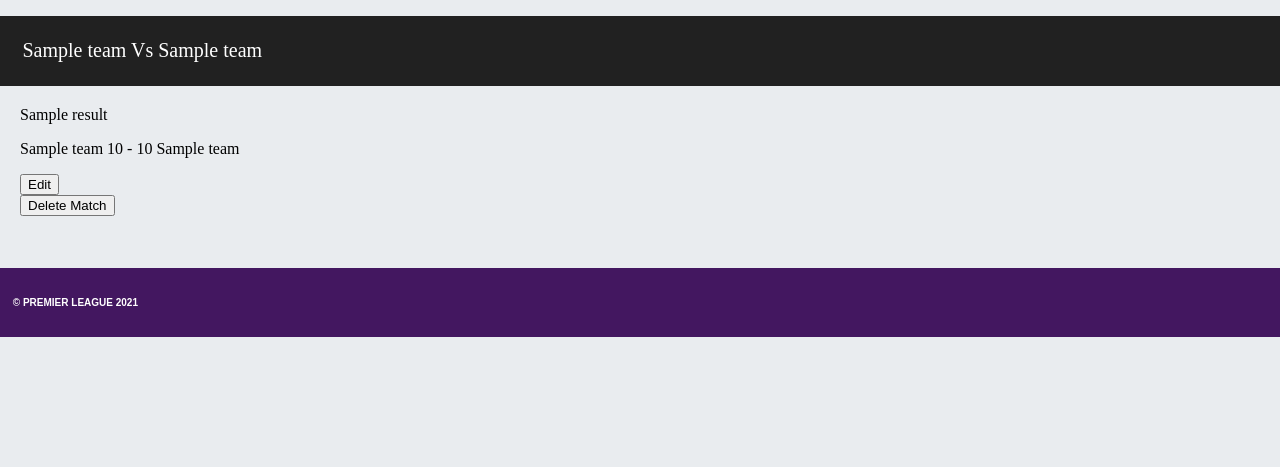
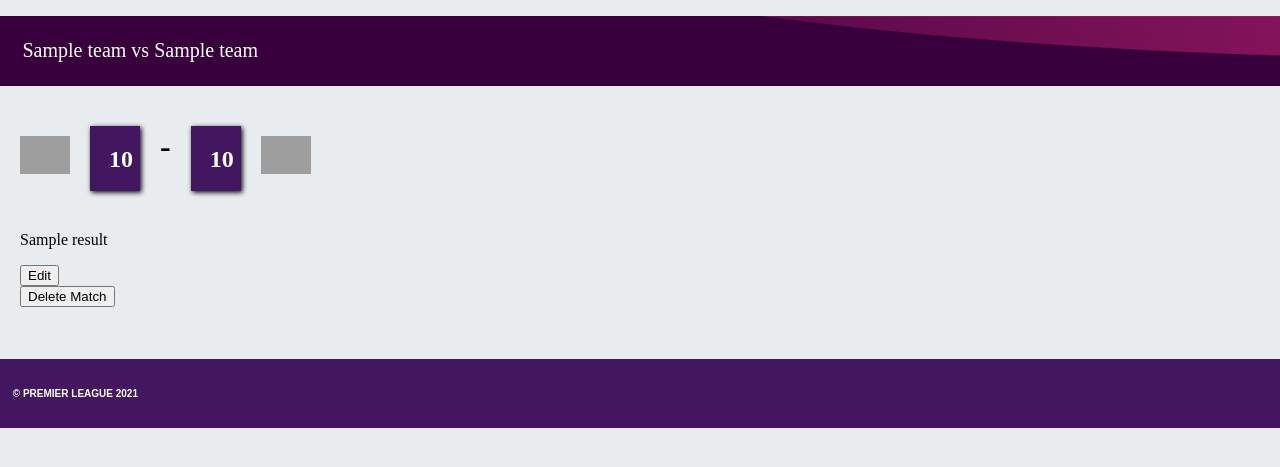
Before and after one commit to Marshall3c03/SportsLeagueWebApp, a Flask app: page /match/1 in a window 1280 px wide. Shown: the part 175-642 px from the top of the page. Run offline with Flask 2, Linux system fonts and the light colour scheme; a database or web service that is not in the repository returns one stand-in record (values such as "Sample title"); some libraries are stand-ins or nearby versions; some web fonts are replaced; grey boxes are pictures that could not be loaded.

Commit message:
Added better looking individual match screen

```diff
--- a/controllers/matches_controller.py
+++ b/controllers/matches_controller.py
@@ -9,12 +9,12 @@ matches_blueprint = Blueprint("matches", __name__)
 
 @matches_blueprint.route("/matches")
 def matches():
-    matches = match_repository.select_all()
+    matches = match_repository.select_all_in_match_order()
     return render_template('matches.html', title="Matches",all_matches=matches)
 
 @matches_blueprint.route("/newmatch", methods=['GET'])
 def newmatch():
-    teams = team_repository.select_all()
+    teams = team_repository.select_all_by_alphabetical()
     return render_template('/matches/newmatch.html', title="New Match", all_teams=teams)
 
 @matches_blueprint.route('/matches', methods=['POST'])
@@ -44,7 +44,7 @@ def show_match(id):
 def edit_match(id):
     match = match_repository.select(id)
     matches = match_repository.select_all()
-    teams = team_repository.select_all()
+    teams = team_repository.select_all_by_alphabetical()
     return render_template('/matches/editmatch.html', all_matches=matches, all_teams = teams, match=match)
 
 @matches_blueprint.route('/match/<id>', methods=['POST'])
--- a/repositories/match_repository.py
+++ b/repositories/match_repository.py
@@ -16,6 +16,19 @@ def select_all():
     matches = []
 
     sql = "SELECT * FROM matches"
+    results = run_sql(sql)
+
+    for row in results:
+        home_team = team_repository.select(row['home_team_id'])
+        away_team = team_repository.select(row['away_team_id'])
+        match = Match(home_team, away_team, row['home_score'],row['away_score'], row['result'], row['id'] )
+        matches.append(match)
+    return matches
+
+def select_all_in_match_order():
+    matches = []
+
+    sql = "SELECT * FROM matches ORDER BY id"
     results = run_sql(sql)
 
     for row in results:
--- a/static/matchesstyle.css
+++ b/static/matchesstyle.css
@@ -3,7 +3,8 @@
 }
 
 .match_teams {
-    background-color: rgb(33,33,33);
+    /* background-color: rgb(33,33,33); */
+    background-image: url("/static/images/banner.png");
     height: 50px;
     padding: 10px;
 }
@@ -40,3 +41,49 @@
 .match_result {
     margin: 20px;
 }
+
+.scores {
+    margin: 20px;
+    display: flex;
+    flex-wrap: row;
+}
+
+.home_team_score {
+    margin: 20px;
+    background-color: rgb(67, 23, 96);
+    width: 50px;
+    height: 50px;
+    box-shadow: 1px 1px 5px 0.5px;
+    padding-bottom: 15px;
+
+}
+
+.home_team_score h2 {
+    color: white;
+    padding-left: 19px;
+    padding-bottom: 13px;
+    display: block;
+    width: 50%;
+}
+
+.away_team_score {
+    margin: 20px;
+    background-color: rgb(67, 23, 96);
+    width: 50px;
+    height: 50px;
+    box-shadow: 1px 1px 5px 0.5px;
+    padding-bottom: 15px;
+
+}
+
+.away_team_score h2 {
+    color: white;
+    padding-left: 19px;
+    padding-bottom: 13px;
+    display: block;
+    width: 50%;
+}
+
+.match_club_badge {
+    padding-top: 30px;
+}
--- a/templates/matches/showmatch.html
+++ b/templates/matches/showmatch.html
@@ -4,12 +4,28 @@
 
 <div class="match_teams">
     <p>
-      <a href="">{{match.home_team.name}}</a> Vs {{match.away_team.name}}
+      <a href="">{{match.home_team.name}}</a> vs {{match.away_team.name}}
     </p>
 </div>
+
+<div class="scores">
+  <div>
+    <img class="match_club_badge" src="/static/images/ClubBadges/{{match.home_team.name}}.png" alt="" width="50px">
+  </div>
+  <div class="home_team_score">
+      <h2>{{match.home_score}}</h2>
+  </div>
+  <h1>-</h1>
+  <div class="away_team_score">
+    <h2>{{match.away_score}}</h2>
+  </div>
+  <div>
+    <img class="match_club_badge" src="/static/images/ClubBadges/{{match.away_team.name}}.png" alt="" width="50px">
+  </div>
+</div>
+
 <div class="match_result">
     <p>{{match.result}}</p>
-    <p>{{match.home_team.name}}  {{match.home_score}} - {{match.away_score}}  {{match.away_team.name}}</p>
 
     <form action="/matches/{{match.id}}/edit" method="GET">
         <div>
```
Also changed, not shown: static/images/banner.png (added).
